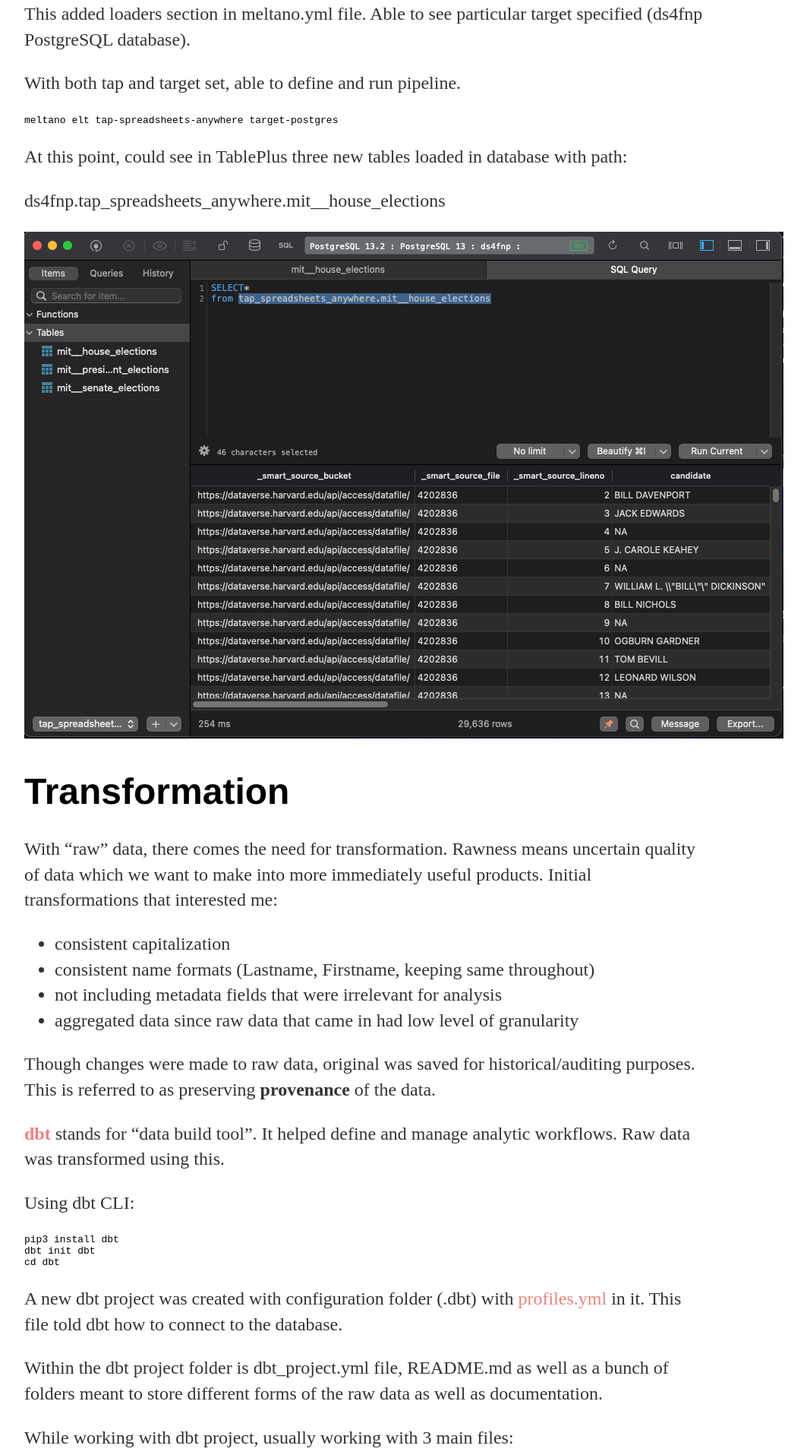
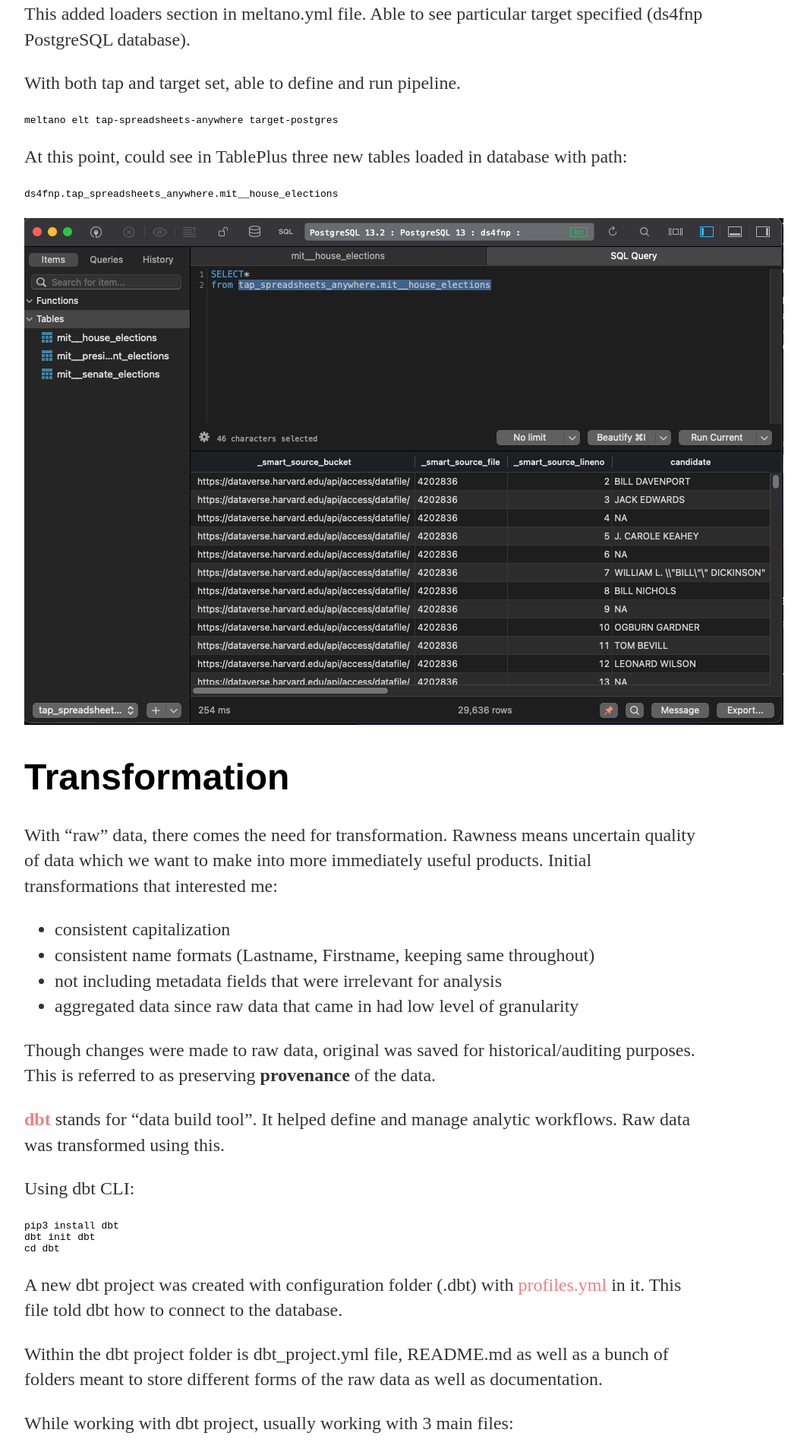
Before and after one commit to mindyng/mindyng.github.io, a Jekyll site: the page built from _posts/2021-02-24-Modern-Data-Stack-from-Scratch.md, in a window 1280 px wide. Shown: the part 3124-5039 px from the top of the page at 76% size, without its empty margins (160-1223 px from the left). Built offline with Jekyll 4.4.1, drawn with Linux system fonts in a browser that asks for light colours; our own code applies the rules of GitHub Pages for plain Markdown files.

Commit message:
Update 2021-02-24-Modern-Data-Stack-from-Scratch.md

````diff
--- a/_posts/2021-02-24-Modern-Data-Stack-from-Scratch.md
+++ b/_posts/2021-02-24-Modern-Data-Stack-from-Scratch.md
@@ -99,10 +99,11 @@
 meltano elt tap-spreadsheets-anywhere target-postgres
 ```
 At this point, could see in TablePlus three new tables loaded in database with path:
+```
+ds4fnp.tap_spreadsheets_anywhere.mit__house_elections
+```
 
-ds4fnp.tap_spreadsheets_anywhere.mit__house_elections
-
-![test](https://github.com/mindyng/mindyng.github.io/blob/master/_posts/postgres.png)
+![postgreSQL](https://github.com/mindyng/mindyng.github.io/blob/master/_posts/postgres.png)
 
 # Transformation
 
````
